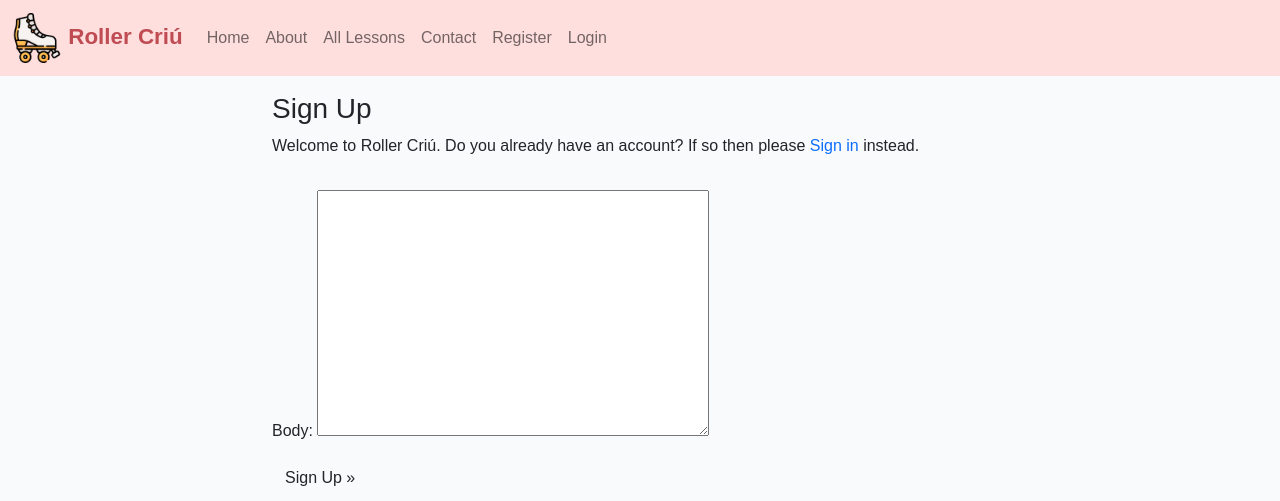
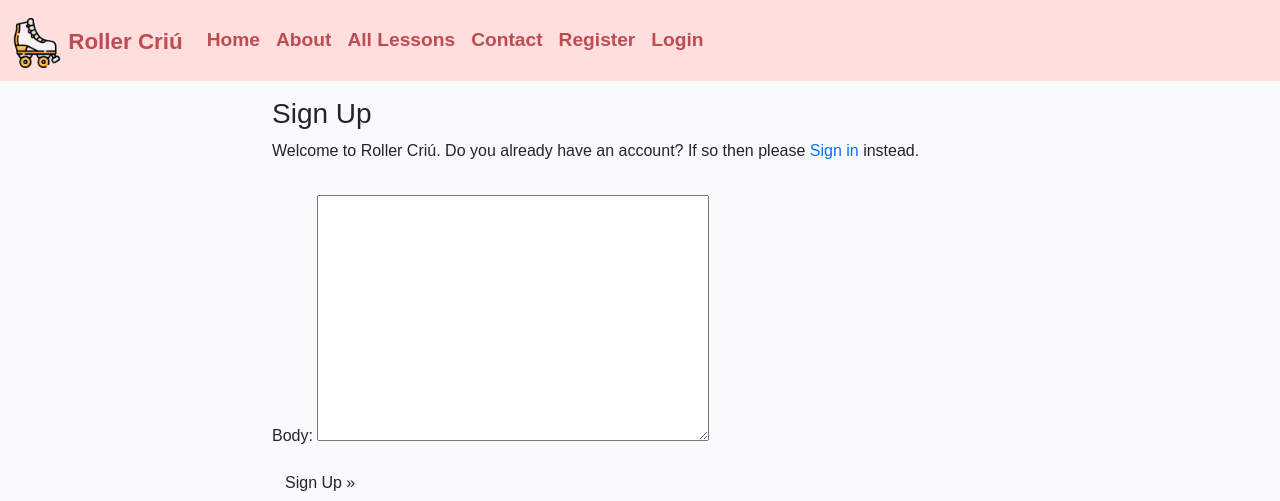
Before and after one commit to yamesjamess/p4-roller-criu, a Django app: template templates/account/signup.html in a window 1280 px wide. Shown: the top 501 px of the page. Run offline with Django 3.2, Linux system fonts and the light colour scheme; the template is opened without the code that fills it: values that come from a table or form of the project are taken from there, others are empty; some web fonts are replaced.

Commit message:
Change nav link text colours for better accessibility

```diff
--- a/static/css/style.css
+++ b/static/css/style.css
@@ -16,8 +16,31 @@ a {
     color: #BF4B53;
 }
 
+.navbar-brand {
+    margin-top: 5px;
+}
+
 .navbar {
     background-color: #FFDEDE;
+}
+
+#navbarText {
+    font-size: 1.2rem;
+}
+
+.navbar-light .navbar-nav .nav-link.active, .navbar-light .navbar-nav .show>.nav-link {
+    color: #732d32;
+    text-decoration: underline #732d32;
+}
+
+.navbar-light .navbar-nav .nav-link:focus, .navbar-light .navbar-nav .nav-link:hover  {
+    text-decoration: underline #BF4B53;
+    color: #BF4B53;
+}
+
+.navbar-light .navbar-nav .nav-link {
+    color: #BF4B53;
+    font-weight: 700;
 }
 
 .brand > img {
```
